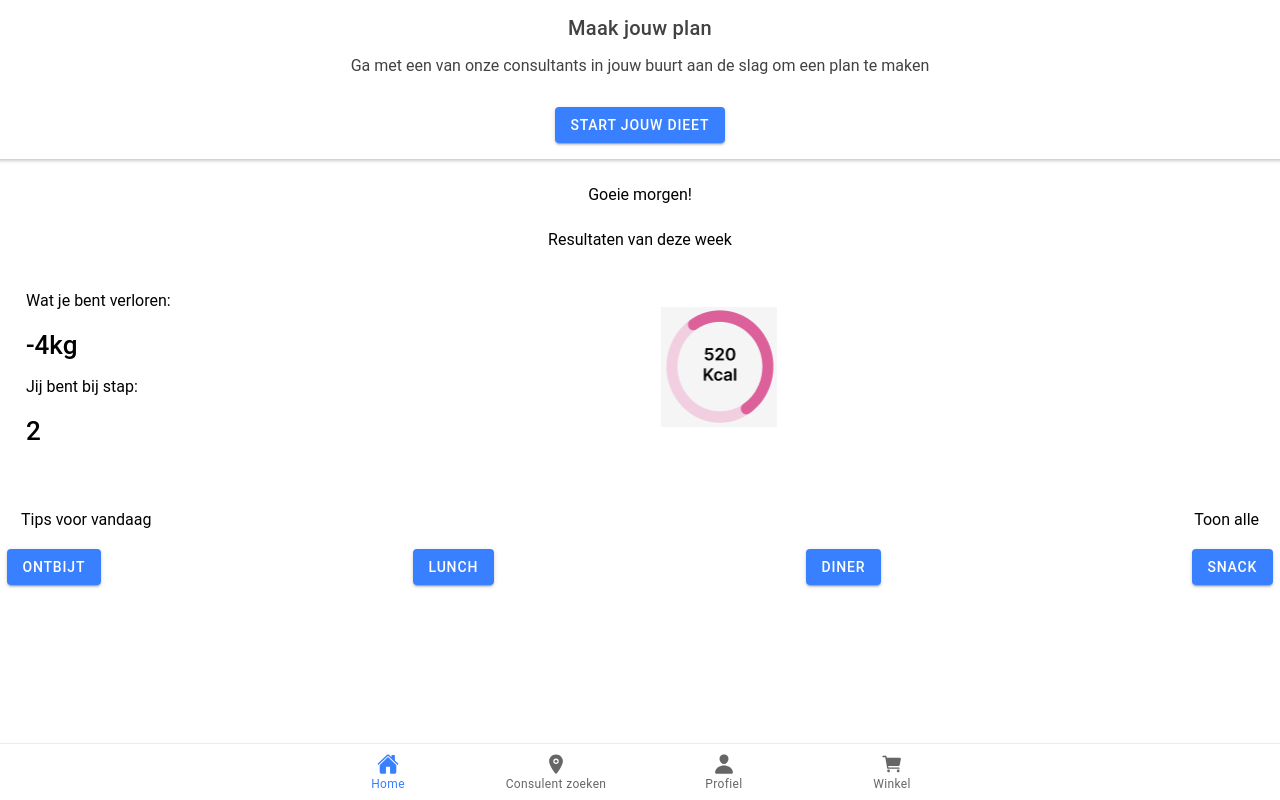
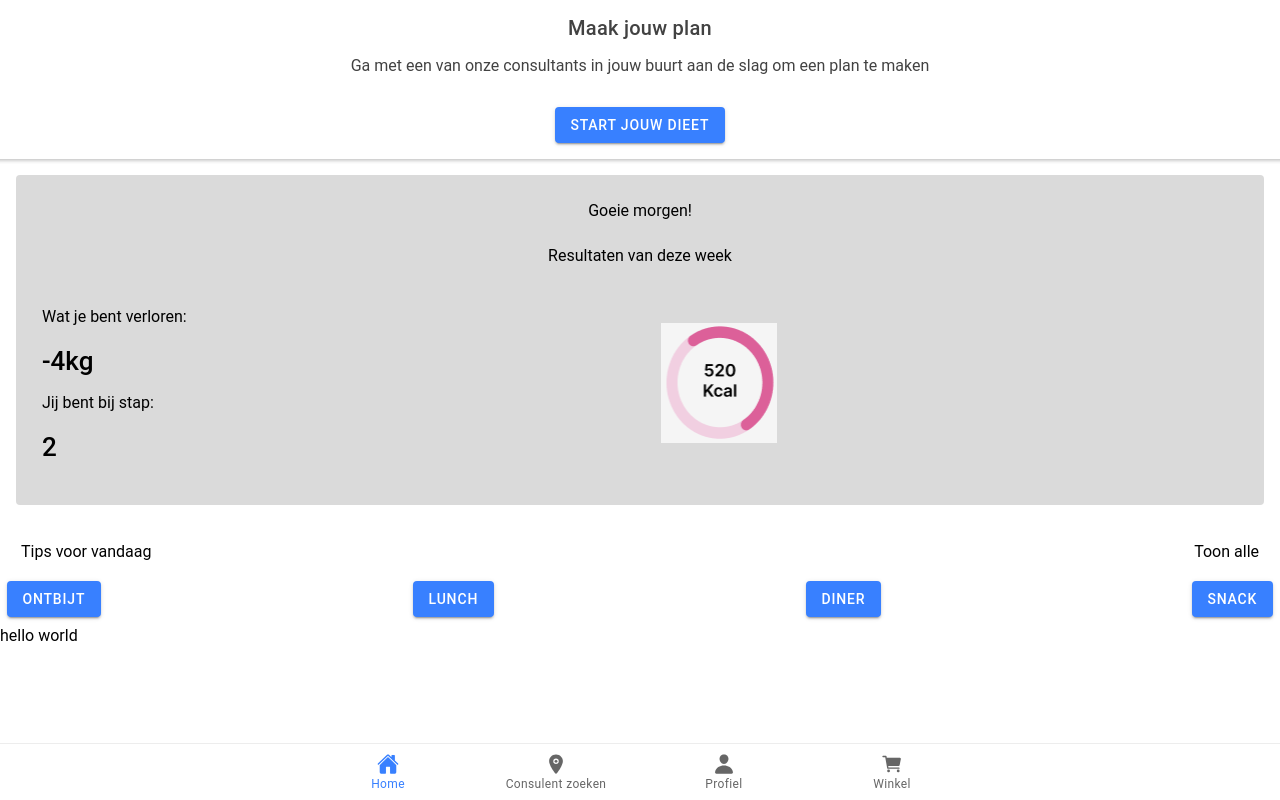
Before and after one commit to 1-1-diet/the-app, a React (Create React App) app in the folder 1-1-diet/: page /tab1 in a window 1280 px wide. Built offline with nearby package versions, Linux system fonts and the light colour scheme.

Commit message:
Footer/Header component

```diff
--- /dev/null
+++ b/1-1-diet/src/components/Footer/Footer.tsx
@@ -0,0 +1,21 @@
+import React, { Component } from "react";
+import {
+  IonContent,
+  IonHeader,
+  IonPage,
+  IonTitle,
+  IonToolbar,
+  IonGrid,
+  IonRow,
+  IonCol,
+  IonButton,
+} from "@ionic/react";
+import "./Footer.css";
+
+class Footer extends Component {
+  render() {
+    return <div>hello world</div>;
+  }
+}
+
+export default Footer;
--- /dev/null
+++ b/1-1-diet/src/components/Header/Header.tsx
@@ -0,0 +1,41 @@
+import React, { Component } from "react";
+import {
+  IonContent,
+  IonHeader,
+  IonPage,
+  IonTitle,
+  IonToolbar,
+  IonGrid,
+  IonRow,
+  IonCol,
+  IonButton,
+} from "@ionic/react";
+import "./Header.css";
+import HeaderBackground from "../../Images/headerbackground.png";
+
+class Header extends Component {
+  render() {
+    return (
+      <div style={{ backgroundImage: `url(${HeaderBackground})` }}>
+        <IonHeader>
+          <IonToolbar>
+            <IonRow className="ion-margin">
+              <IonTitle>
+                <div className="ion-text-center">Maak jouw plan</div>
+              </IonTitle>
+            </IonRow>
+            <div className="ion-margin ion-text-center">
+              Ga met een van onze consultants in jouw buurt aan de slag om een
+              plan te maken
+            </div>
+            <IonRow className="ion-justify-content-center">
+              <IonButton className="ion-margin">Start jouw dieet</IonButton>
+            </IonRow>
+          </IonToolbar>
+        </IonHeader>
+      </div>
+    );
+  }
+}
+
+export default Header;
--- a/1-1-diet/src/pages/Tab1.css
+++ b/1-1-diet/src/pages/Tab1.css
@@ -1,7 +1,3 @@
-.background {
-    background: red;
-}
-
 .center {
     width: 60%;
     margin: auto;
@@ -12,3 +8,9 @@
     background-repeat: no-repeat;
     background-size: auto;
 }
+
+.stats-background {
+    background-color: #dadada;
+    margin: 16px;
+    border-radius: 4px;
+}
--- a/1-1-diet/src/pages/Tab1.tsx
+++ b/1-1-diet/src/pages/Tab1.tsx
@@ -1,10 +1,18 @@
-import { IonContent, IonHeader, IonPage, IonTitle, IonToolbar, IonGrid, IonRow, IonCol, IonButton } from '@ionic/react';
-import ExploreContainer from '../components/ExploreContainer';
-import './Tab1.css';
-import kalMeter from '../Images/kalMeter.png'
-import headerbackground from '../Images/headerbackground.png'
-
-
+import {
+  IonContent,
+  IonHeader,
+  IonPage,
+  IonTitle,
+  IonToolbar,
+  IonGrid,
+  IonRow,
+  IonCol,
+  IonButton,
+} from "@ionic/react";
+import "./Tab1.css";
+import Header from "../components/Header/Header";
+import Footer from "../components/Footer/Footer";
+import kalMeter from "../Images/kalMeter.png";
 
 const Tab1: React.FC = () => {
   let timeOfDay;
@@ -12,43 +20,27 @@ const Tab1: React.FC = () => {
   const hours = date.getHours();
 
   if (hours < 12) {
-    timeOfDay = 'morgen';
+    timeOfDay = "morgen";
   } else if (hours >= 12 && hours < 17) {
-    timeOfDay = 'middag'
+    timeOfDay = "middag";
   } else {
-    timeOfDay = 'Avond'
+    timeOfDay = "avond";
   }
 
   return (
-    <IonPage >
-        <IonHeader>
-          <IonToolbar>
-            <IonRow className="ion-margin">
-              <IonTitle>
-                <div className="ion-text-center">
-                  Maak jouw plan
-                </div>
-              </IonTitle>
-            </IonRow>
-              <div className="ion-margin ion-text-center">Ga met een van onze consultants in jouw buurt aan de slag om een plan te maken</div>
-            <IonRow className="ion-justify-content-center">
-              <IonButton className="ion-margin">
-                Start jouw dieet
-              </IonButton>
-            </IonRow>
-          </IonToolbar>
-        </IonHeader>
-
+    <IonPage>
       <IonContent>
+        <Header />
+        <div className="stats-background">
           <IonGrid>
             <IonRow className="ion-margin">
               <IonCol className="ion-text-center">
-              <div >Goeie {timeOfDay}!</div>
+                <div>Goeie {timeOfDay}!</div>
               </IonCol>
             </IonRow>
             <IonRow className="ion-margin">
               <IonCol className="ion-text-center">
-              <div >Resultaten van deze week</div>
+                <div>Resultaten van deze week</div>
               </IonCol>
             </IonRow>
             <IonRow className="ion-margin">
@@ -67,32 +59,21 @@ const Tab1: React.FC = () => {
               </IonCol>
             </IonRow>
           </IonGrid>
+        </div>
 
         <IonGrid>
           <IonRow className="ion-justify-content-between ion-padding">
-            <div>
-              Tips voor vandaag
-            </div>
-            <div>
-              Toon alle
-            </div>
+            <div>Tips voor vandaag</div>
+            <div>Toon alle</div>
           </IonRow>
           <IonRow className="ion-justify-content-between">
-            <IonButton>
-              Ontbijt
-            </IonButton>
-            <IonButton>
-              lunch
-            </IonButton>
-            <IonButton>
-              diner
-            </IonButton>
-            <IonButton>
-              snack
-            </IonButton>
+            <IonButton>Ontbijt</IonButton>
+            <IonButton>lunch</IonButton>
+            <IonButton>diner</IonButton>
+            <IonButton>snack</IonButton>
           </IonRow>
         </IonGrid>
-
+        <Footer />
       </IonContent>
     </IonPage>
   );
```
Also changed, not shown: 1-1-diet/src/components/Footer/Footer.css (added), 1-1-diet/src/components/Header/Header.css (added). Lines whose indentation alone changed are shown as unchanged.
